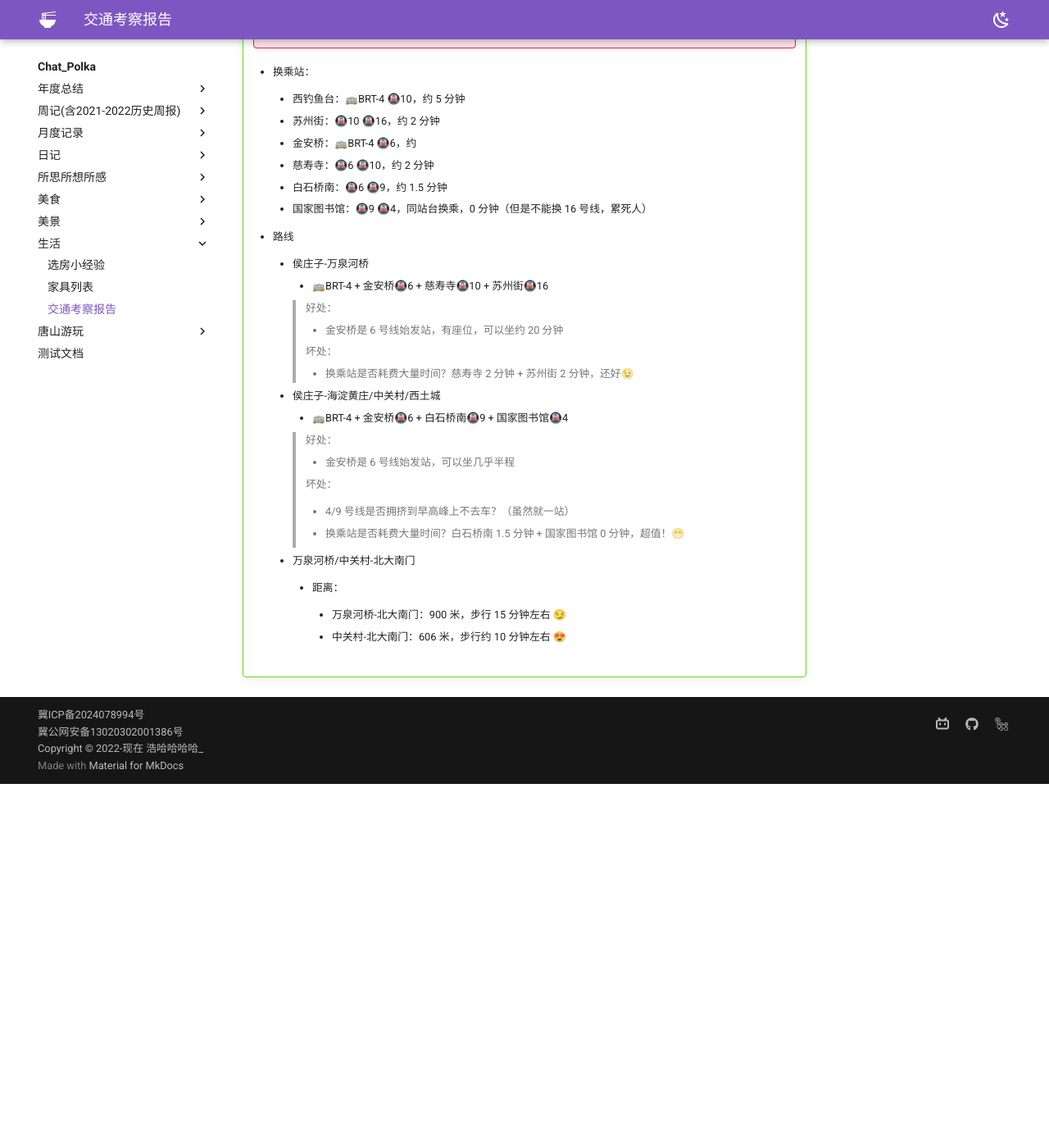
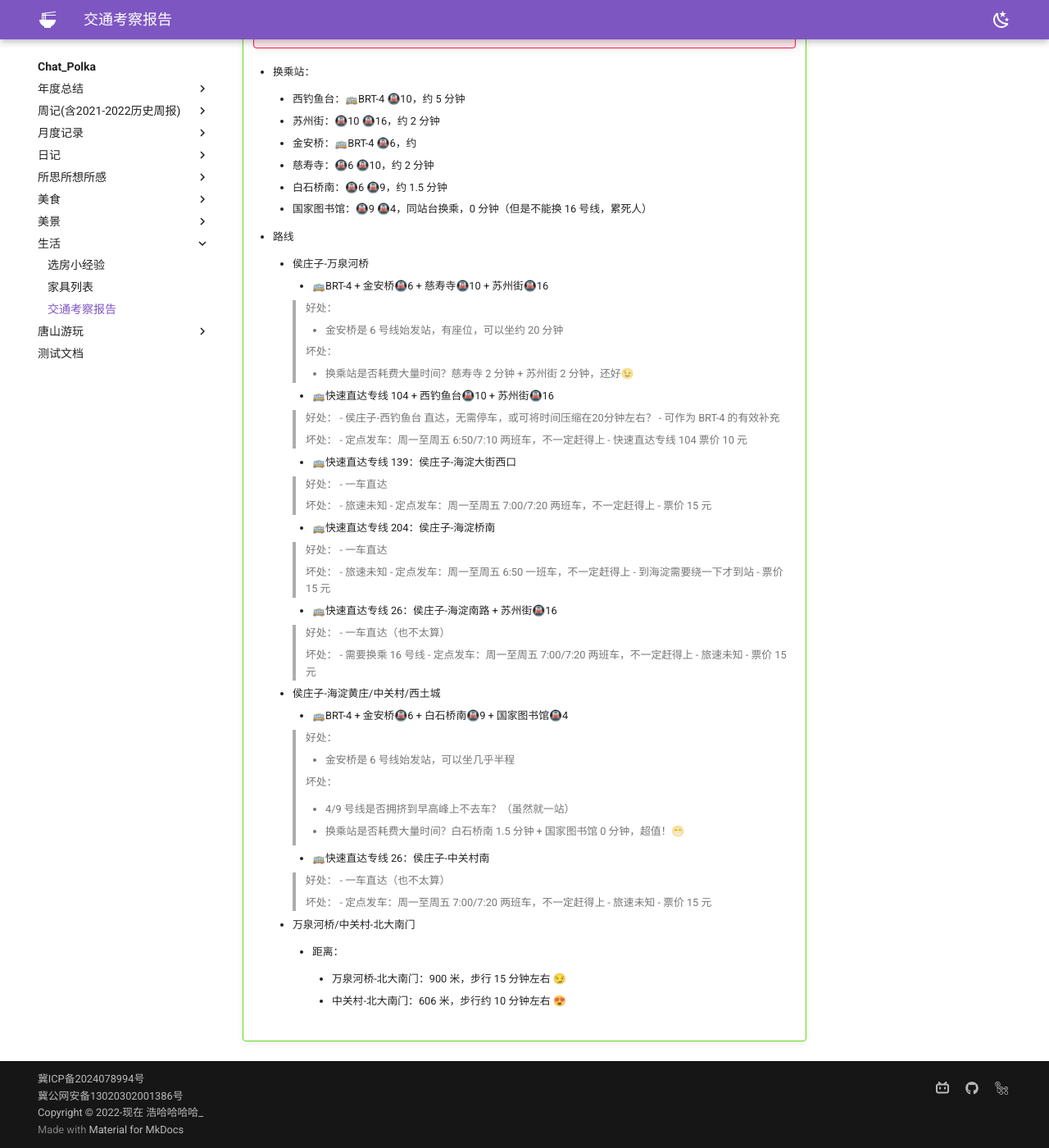
Before and after one commit to Haohahahaha/chat, an MkDocs documentation site: the page built from docs/7-Life/rent-house/Traffic-Survey.md, in a window 1280 px wide and 1400 px high, scrolled down 2276 px. Shown: the whole window at 82% size. Built offline with MkDocs 1.6.1 and Material for MkDocs 9.7.7, drawn with Linux system fonts in a browser that asks for light colours; before the commit the page ends 3232 px from its top, so only the background shows below that.

Commit message:
2025-03-31_15:04:10 update

```diff
--- a/docs/7-Life/rent-house/Traffic-Survey.md
+++ b/docs/7-Life/rent-house/Traffic-Survey.md
@@ -156,6 +156,49 @@
             >
             > - 换乘站是否耗费大量时间？慈寿寺 2 分钟 + 苏州街 2 分钟，还好😉
 
+            - 🚌快速直达专线 104 + 西钓鱼台🚇10 + 苏州街🚇16
+
+            > 好处：
+            > - 侯庄子-西钓鱼台 直达，无需停车，或可将时间压缩在20分钟左右？
+            > - 可作为 BRT-4 的有效补充
+            >
+            > 坏处：
+            > - 定点发车：周一至周五 6:50/7:10 两班车，不一定赶得上
+            > - 快速直达专线 104 票价 10 元
+
+            - 🚌快速直达专线 139：侯庄子-海淀大街西口
+
+            > 好处：
+            > - 一车直达
+            >
+            > 坏处：
+            > - 旅速未知
+            > - 定点发车：周一至周五 7:00/7:20 两班车，不一定赶得上
+            > - 票价 15 元
+
+            - 🚌快速直达专线 204：侯庄子-海淀桥南
+
+            > 好处：
+            > - 一车直达
+            >
+            > 坏处：
+            > - 旅速未知
+            > - 定点发车：周一至周五 6:50 一班车，不一定赶得上
+            > - 到海淀需要绕一下才到站
+            > - 票价 15 元
+
+            - 🚌快速直达专线 26：侯庄子-海淀南路 + 苏州街🚇16
+
+            > 好处：
+            > - 一车直达（也不太算）
+            >
+            > 坏处：
+            > - 需要换乘 16 号线
+            > - 定点发车：周一至周五 7:00/7:20 两班车，不一定赶得上
+            > - 旅速未知
+            > - 票价 15 元
+
+
 
         - 侯庄子-海淀黄庄/中关村/西土城
 
@@ -171,6 +214,17 @@
             >
             > - 换乘站是否耗费大量时间？白石桥南 1.5 分钟 + 国家图书馆 0 分钟，超值！😁
 
+            - 🚌快速直达专线 26：侯庄子-中关村南
+
+            > 好处：
+            > - 一车直达（也不太算）
+            >
+            > 坏处：
+            > - 定点发车：周一至周五 7:00/7:20 两班车，不一定赶得上
+            > - 旅速未知
+            > - 票价 15 元
+
+
         - 万泉河桥/中关村-北大南门
 
             - 距离：
```
